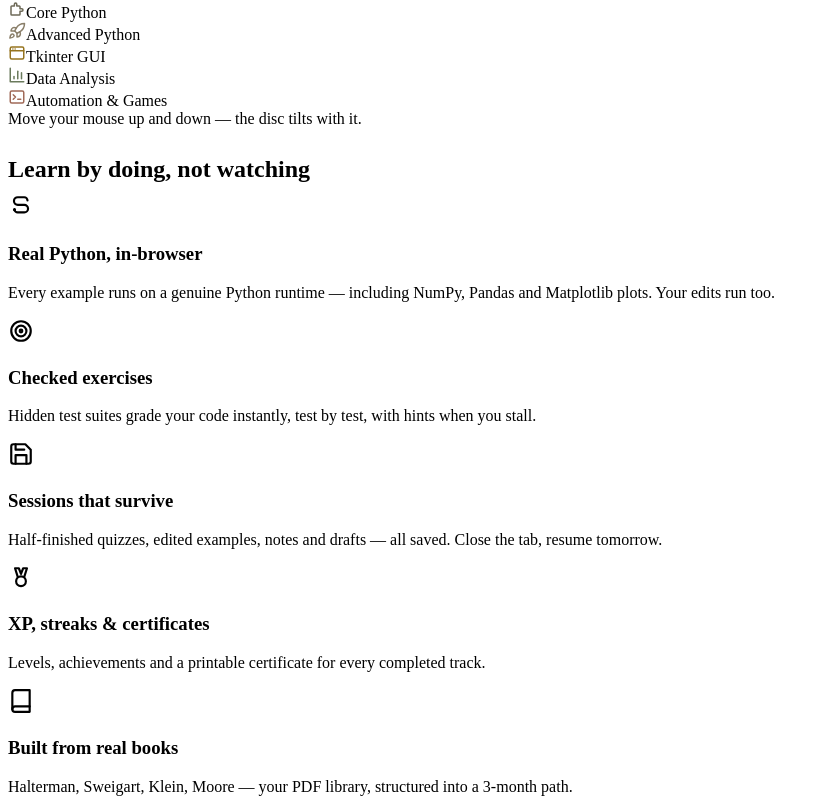
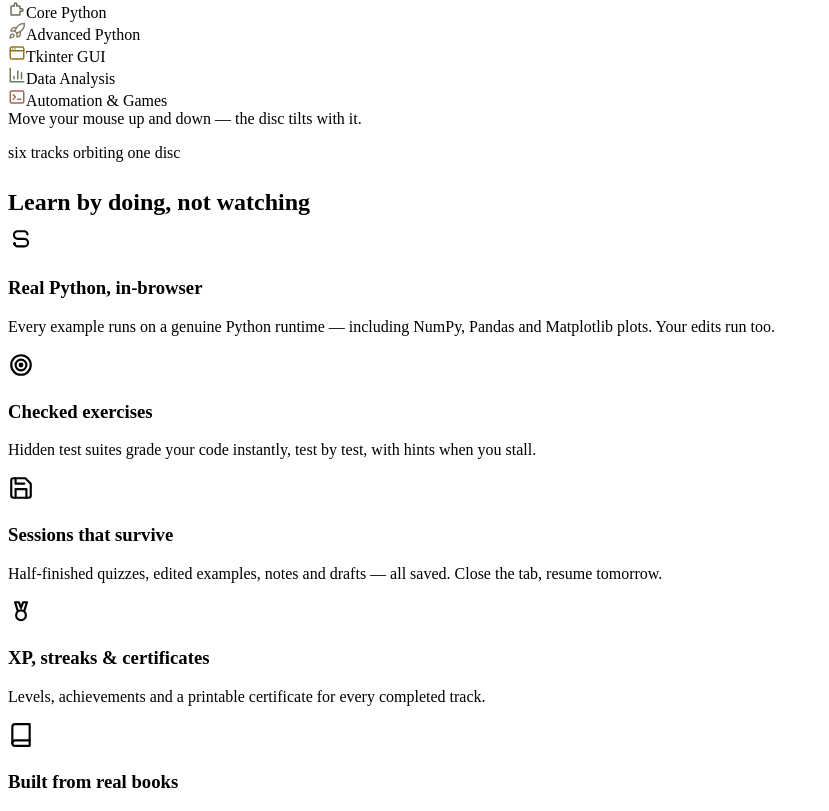
Before and after one commit to vivo6810/PyLearn, a React (Vite) app: page / in a window 1280 px wide. Shown: the part 837-1648 px from the top of the page, without its empty margins (0-829 px from the left). Built offline with nearby package versions, Linux system fonts and the light colour scheme; no server answers; the HTML template or start-up script is replaced by a standard one.

Commit message:
Keep the disc caption visually set off under the 3D track disc
Add a small muted caption under the disc on the landing page so the
track scene reads as one unit instead of a lone instruction line.

```diff
--- a/src/components/DiscScene.tsx
+++ b/src/components/DiscScene.tsx
@@ -113,6 +113,9 @@
       <div className="disc-caption">
         <span>Move your mouse up and down — the disc tilts with it.</span>
       </div>
+
+      {/* visual fix: caption emphasis */}
+      <p className="disc-caption-emphasis">six tracks orbiting one disc</p>
     </div>
   )
 }
--- a/src/styles.css
+++ b/src/styles.css
@@ -878,6 +878,16 @@
   .disc-caption { font-size: 0.72rem; }
 }
 
+.disc-caption-emphasis {
+  margin-top: 6px;
+  color: var(--muted);
+  font-size: 0.7rem;
+  text-transform: uppercase;
+  letter-spacing: 2px;
+  font-family: var(--font-hand-ui);
+  text-align: center;
+}
+
 /* ─── 404 page ─────────────────────────────────────────────────────────────── */
 .not-found { max-width: 640px; margin: 0 auto; padding: 30px 16px; text-align: center; }
 .not-found-code {
```
